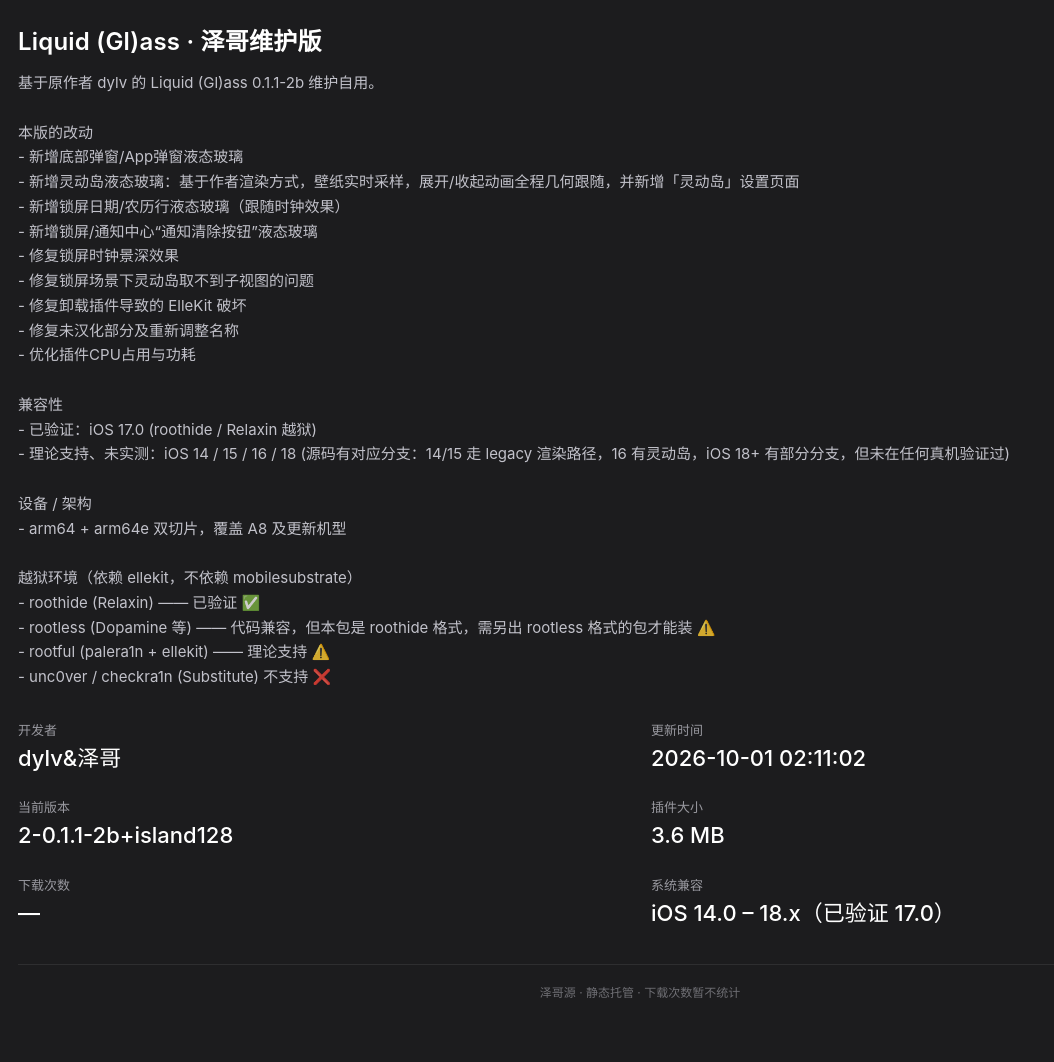
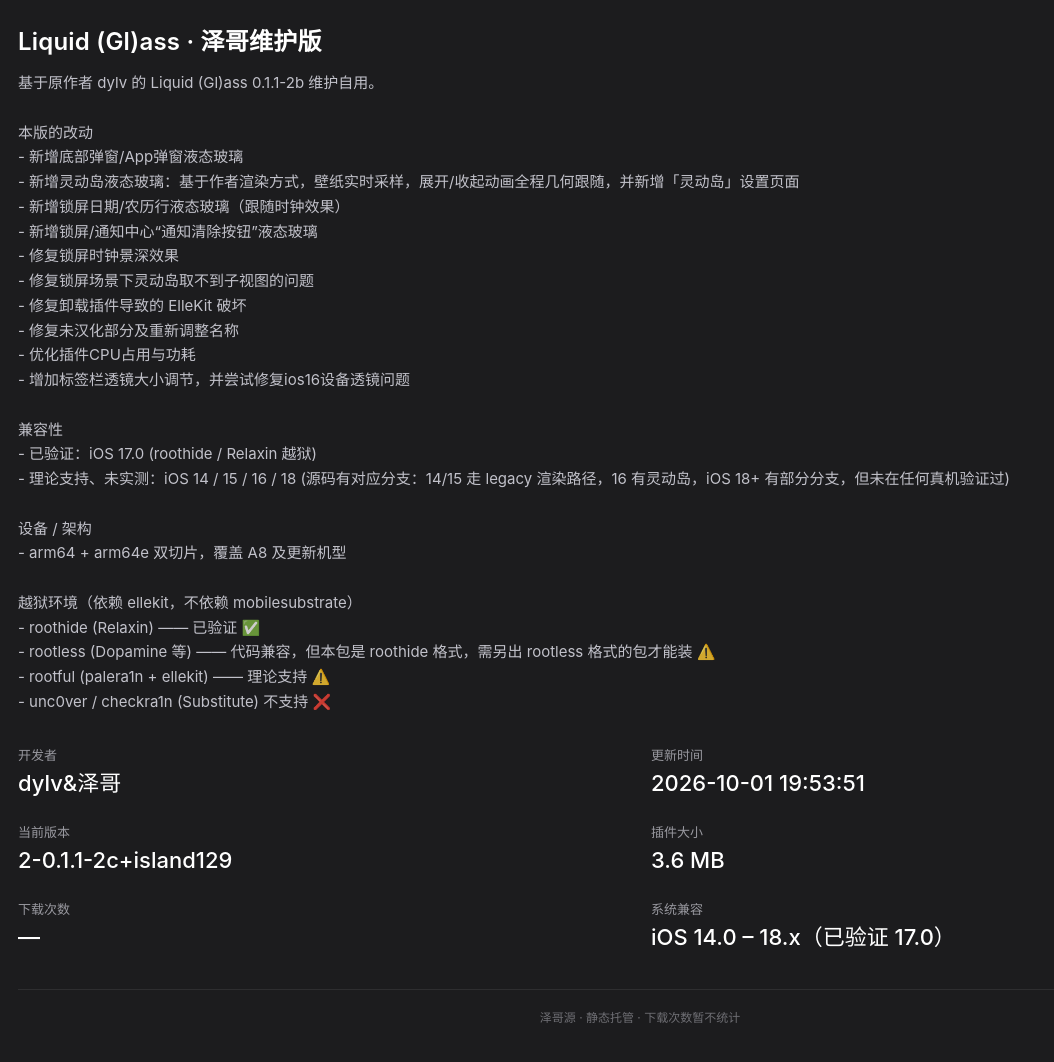
Before and after one commit to MrSuuu/Sileo, a plain HTML site: page depictions/liquidass.html in a window 1280 px wide. Shown: the whole page, without its empty margins (0-1054 px from the left). Drawn offline with Linux system fonts and the light colour scheme.

Commit message:
更新 Liquid (Gl)ass 至 2-0.1.1-2c+island129：增加标签栏透镜大小调节，并尝试修复 iOS 16 设备透镜问题

```diff
--- a/depictions/liquidass.html
+++ b/depictions/liquidass.html
@@ -34,6 +34,7 @@
 - 修复卸载插件导致的 ElleKit 破坏
 - 修复未汉化部分及重新调整名称
 - 优化插件CPU占用与功耗
+- 增加标签栏透镜大小调节，并尝试修复ios16设备透镜问题
 
 兼容性
 - 已验证：iOS 17.0 (roothide / Relaxin 越狱)
@@ -49,8 +50,8 @@
 - unc0ver / checkra1n (Substitute) 不支持 ❌</div>
   <div class="grid">
     <div class="cell"><div class="label">开发者</div><div class="value">dylv&泽哥</div></div>
-    <div class="cell"><div class="label">更新时间</div><div class="value">2026-10-01 02:11:02</div></div>
-    <div class="cell"><div class="label">当前版本</div><div class="value">2-0.1.1-2b+island128</div></div>
+    <div class="cell"><div class="label">更新时间</div><div class="value">2026-10-01 19:53:51</div></div>
+    <div class="cell"><div class="label">当前版本</div><div class="value">2-0.1.1-2c+island129</div></div>
     <div class="cell"><div class="label">插件大小</div><div class="value">3.6 MB</div></div>
     <div class="cell"><div class="label">下载次数</div><div class="value">—</div></div>
     <div class="cell"><div class="label">系统兼容</div><div class="value">iOS 14.0 – 18.x（已验证 17.0）</div></div>
```
Also changed, not shown: depictions/liquidass.json (+4 -4 lines), 5 other files.
